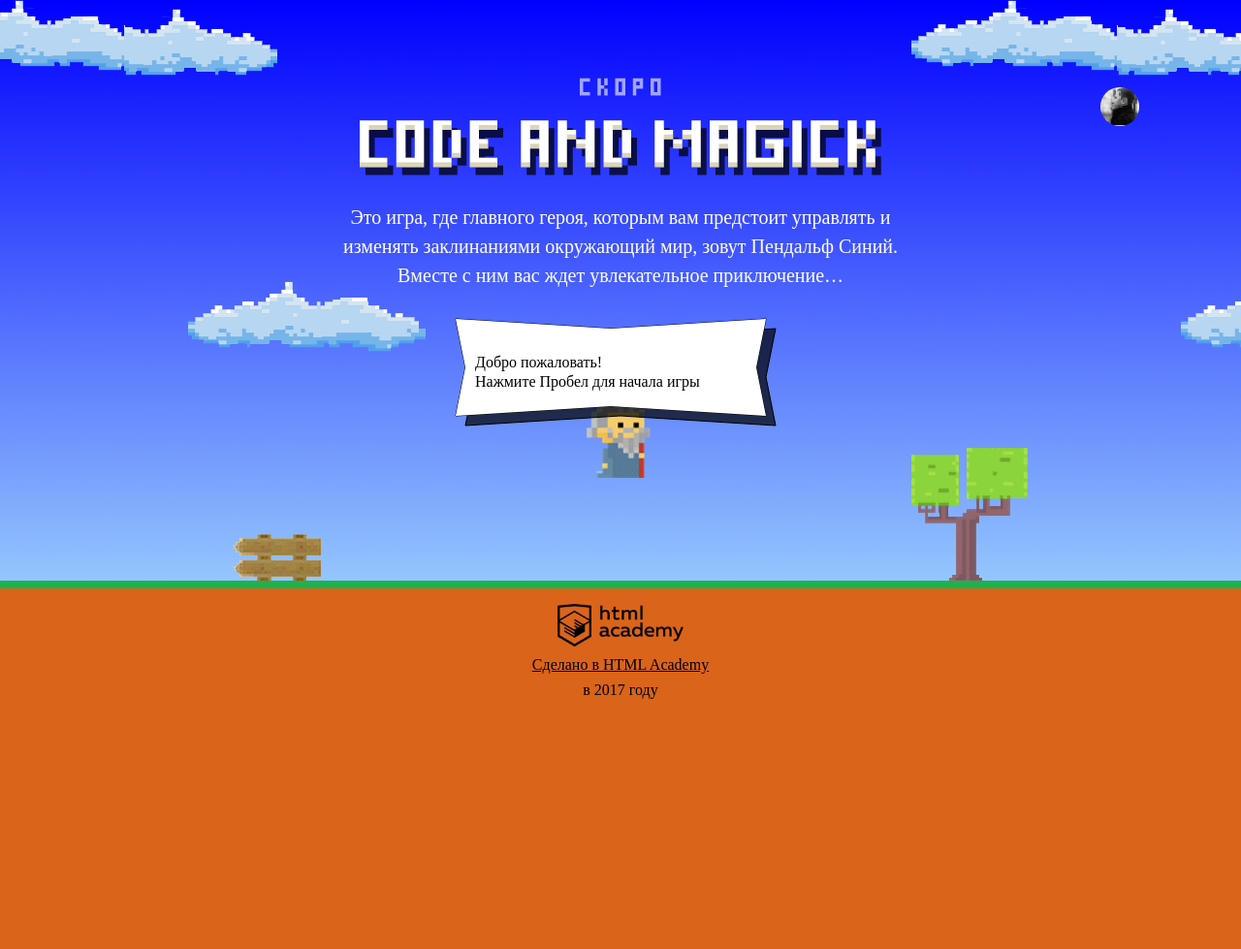
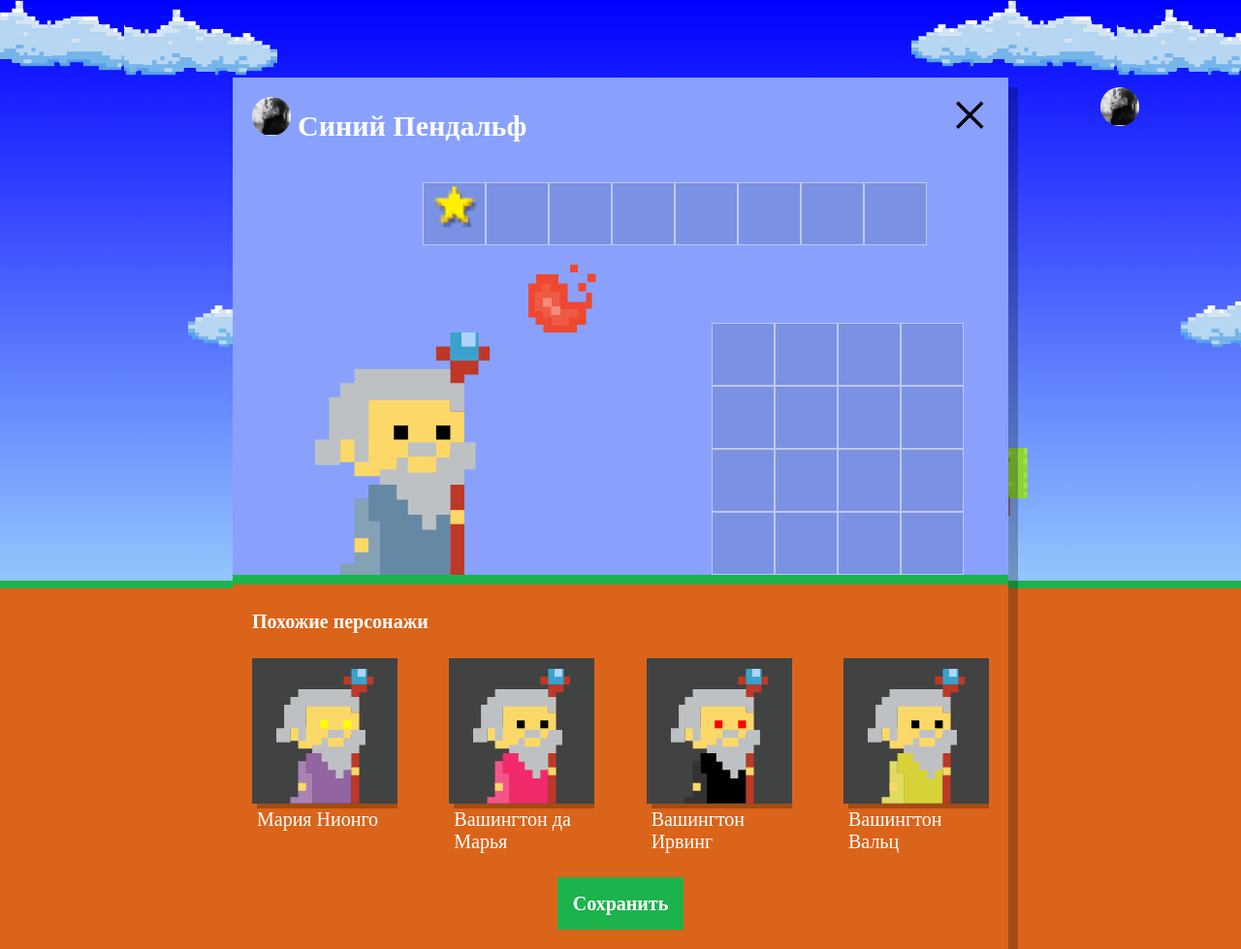
Before and after one commit to IrinaRedkina/613475-code-and-magick-19, a website: page index.html in a window 1280 px wide. Shown: the whole page at 97% size. Before the commit the page ends 800 px from the top, so only its background shows below. Drawn offline with Linux system fonts and the light colour scheme; a web font is replaced by a local one.

Commit message:
Учебный проект: нас орда
В новом файле js/setup.js добавлены функции для отображения похожих персонажей

```diff
--- a/index.html
+++ b/index.html
@@ -160,6 +160,28 @@
   </form>
 </div>
 
+<style>
+  .test-personage-insert {
+    border: 1px solid red;
+    height: 1000px;
+    width: 100%;
+    display: flex;
+    position: absolute;
+    top: 0;
+    left: 0;
+    z-index: 1000;
+  }
+</style>
+
+
+<div class="hidden">
+  <div>
+<div class="test-personage-insert">
+
+</div>
+</div>
+</div>
+
 <footer>
   <p><a href="http://htmlacademy.ru" class="footer-link"><img src="img/htmlacademy-logo.png" alt="HTML Academy"
                                                               width="130">Сделано в HTML Academy</a>в 2017 году</p>
@@ -214,6 +236,7 @@
 
 <script src="js/stat.js"></script>
 <script src="js/game.js"></script>
+<script src="js/setup.js"></script>
 
 </body>
 </html>
--- /dev/null
+++ b/js/setup.js
@@ -0,0 +1,64 @@
+'use strict';
+
+var PERSONAGE_NAMES = ['Иван', 'Хуан Себастьян', 'Мария', 'Кристоф', 'Виктор', 'Юлия', 'Люпита', 'Вашингтон'];
+var PERSONAGE_SURNAMES = ['да Марья', 'Верон', 'Мирабелла', 'Вальц', 'Онопко', 'Топольницкая', 'Нионго', 'Ирвинг'];
+var PERSONAGE_COAT_COLORS = ['rgb(101, 137, 164)', 'rgb(241, 43, 107)', 'rgb(146, 100, 161)', 'rgb(56, 159, 117)', 'rgb(215, 210, 55)', 'rgb(0, 0, 0)'];
+var PERSONAGE_EYES_COLORS = ['black', 'red', 'blue', 'yellow', 'green'];
+
+var userDialog = document.querySelector('.setup');
+userDialog.classList.remove('hidden');
+
+var similarPersonageTemplate = document.querySelector('#similar-wizard-template').content.querySelector('.setup-similar-item');
+
+var getRandomIndex = function (arr) {
+  return Math.floor(Math.random() * arr.length);
+};
+
+var generatePersonages = function (names, surnames, coatColors, eyesColors, quantity) {
+  var personages = [];
+
+  for (var i = 0; i < quantity; i++) {
+    var personage = {};
+
+    personage.name = names[getRandomIndex(names)] + ' ' + surnames[getRandomIndex(surnames)];
+    personage.coatColor = coatColors[getRandomIndex(coatColors)];
+    personage.eyesColor = eyesColors[getRandomIndex(eyesColors)];
+
+    personages.push(personage);
+  }
+
+  return personages;
+};
+
+var renderPersonageElement = function (personage) {
+  var personageElement = similarPersonageTemplate.cloneNode(true);
+
+  personageElement.querySelector('.setup-similar-label').textContent = personage.name;
+  personageElement.querySelector('.wizard-coat').style.fill = personage.coatColor;
+  personageElement.querySelector('.wizard-eyes').style.fill = personage.eyesColor;
+
+  return personageElement;
+};
+
+/*
+ * Отображение персонажей
+ * @param {array} personages, массив с персонажами
+ * @param {string} selector, css селектор элемента, в который добавляем персонажей
+ */
+var renderPersonages = function (personages, selector) {
+  var fragment = document.createDocumentFragment();
+  var element = document.querySelector(selector);
+
+  for (var i = 0; i < personages.length; i++) {
+    fragment.appendChild(renderPersonageElement(personages[i]));
+  }
+
+  element.appendChild(fragment);
+
+  if (element.closest('.hidden') !== null) {
+    element.closest('.hidden').classList.remove('hidden');
+  }
+};
+
+var personages = generatePersonages(PERSONAGE_NAMES, PERSONAGE_SURNAMES, PERSONAGE_COAT_COLORS, PERSONAGE_EYES_COLORS, 4);
+renderPersonages(personages, '.setup-similar-list');
```
